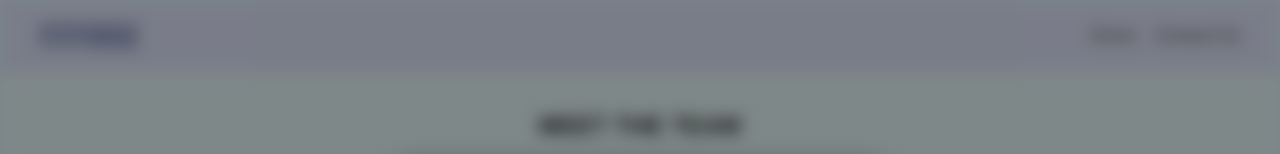
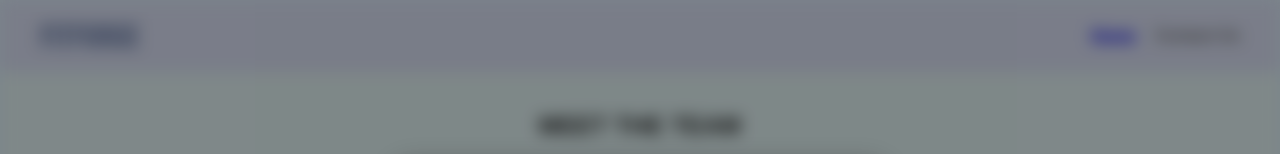
Before and after one commit to Vjashwanth4545/FitForgeV2, a React (Vite) app in the folder client/: page /contract in a window 1280 px wide. Shown: the top 154 px of the page. Built offline with nearby package versions, Linux system fonts and the light colour scheme.

Commit message:
Add vercel.json for React Router10

```diff
--- a/client/src/components/contract.jsx
+++ b/client/src/components/contract.jsx
@@ -125,7 +125,7 @@ const ContactUs = () => {
         <h1 style={styles.logo}>FITFORGE</h1>
         {/* You can add your existing Link components here */}
         <div style={{display: 'flex', gap: '20px', color: '#666', fontWeight: 'bold'}}>
-            <span>Home</span>
+            <a href='/'>Home</a>
             <span>Contact Us</span>
         </div>
       </nav>
```
